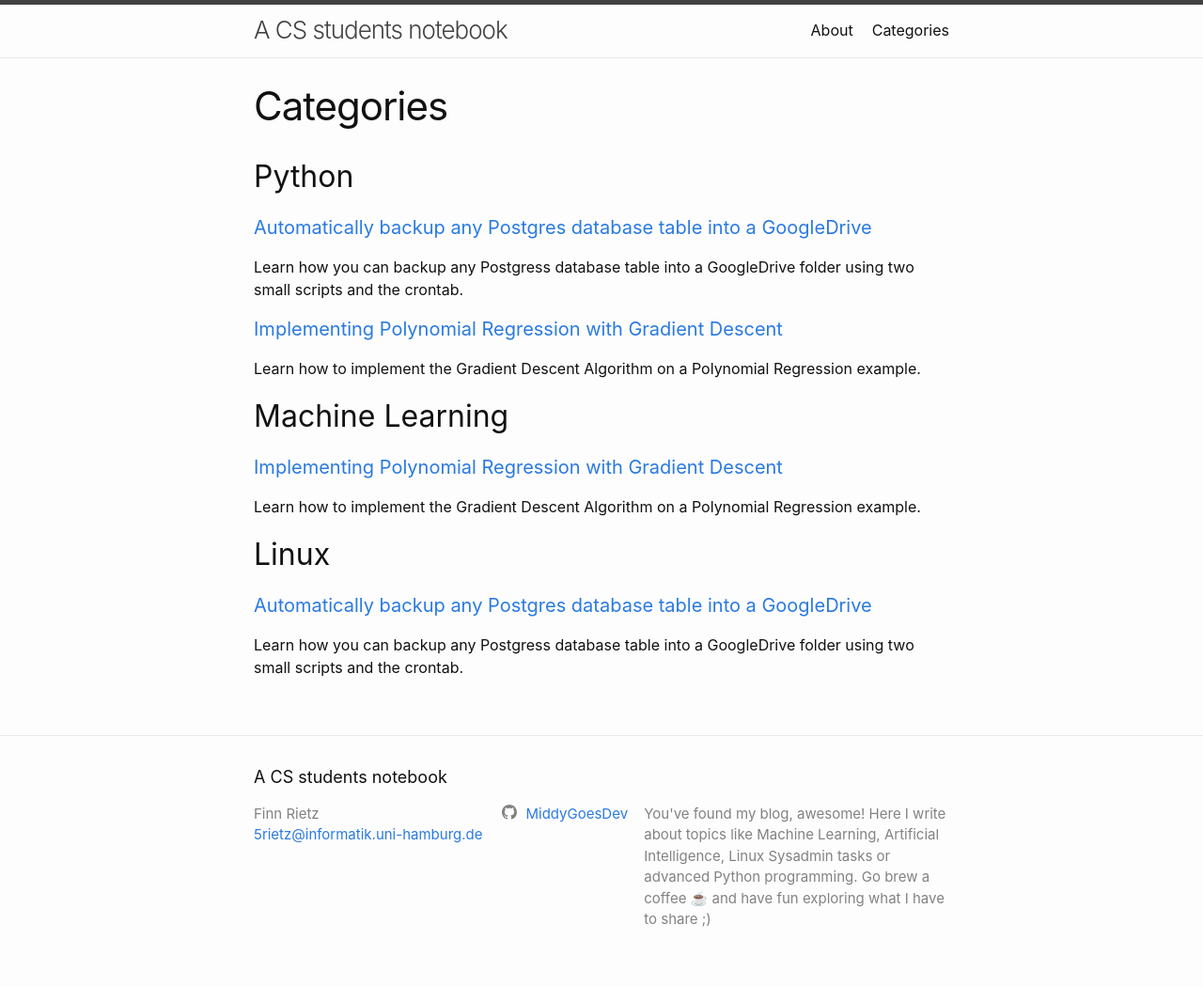
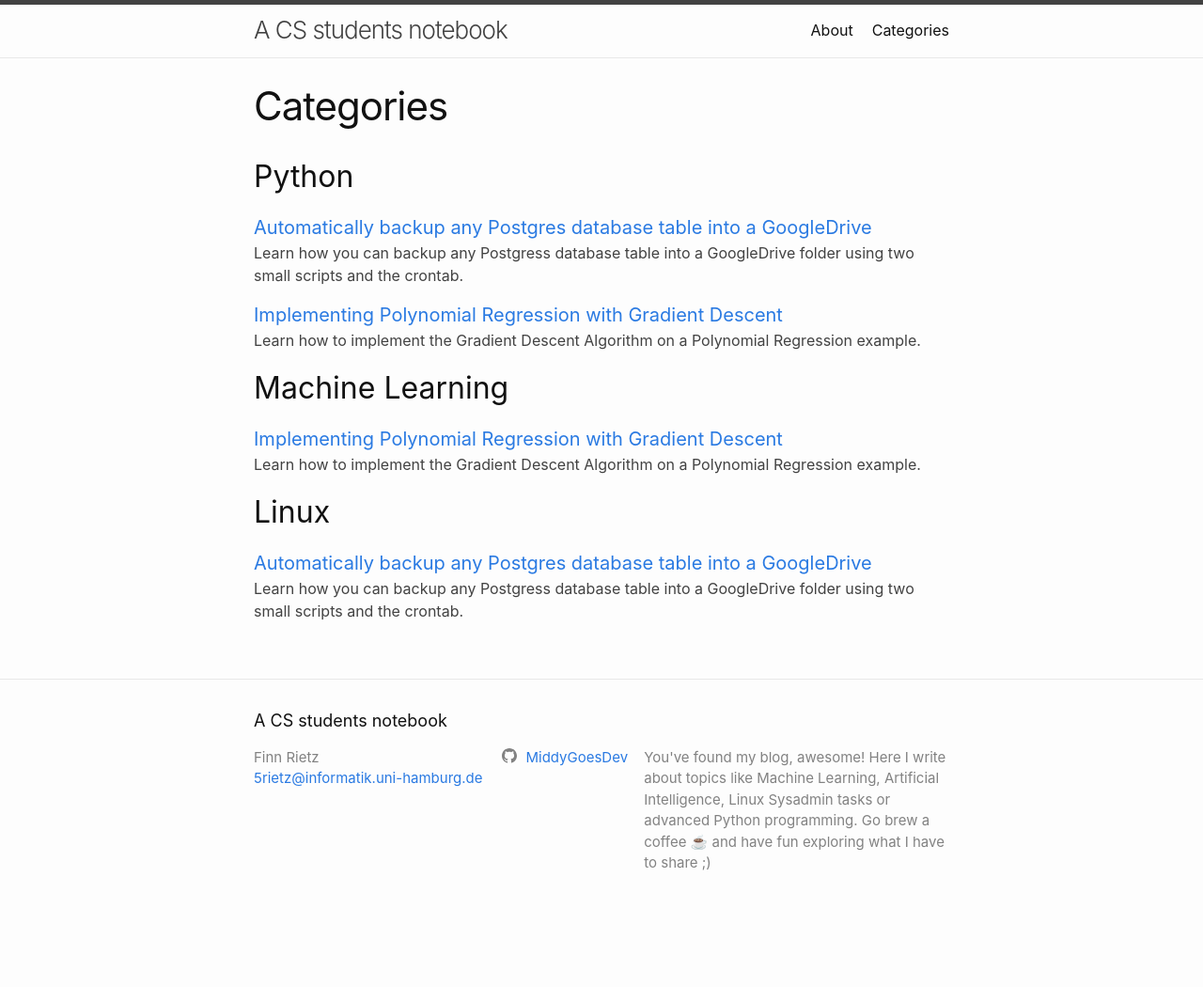
Before and after one commit to frietz58/frietz58.github.io, a Jekyll site: the page built from categories.html, in a window 1280 px wide. Shown: the whole page at 94% size. Built offline with Jekyll 4.4.1, drawn with Linux system fonts in a browser that asks for light colours; after the commit the page ends 990 px from its top, so only the background shows below that.

Commit message:
add custom css classes and overrides

```diff
--- a/assets/main.scss
+++ b/assets/main.scss
@@ -13,6 +13,22 @@
     padding-bottom: 15px;
 }
 
-.highlight_one{
+.text-highlight-red{
     color: #d14
 }
+
+.text-highlight-gray {
+    color: #828282
+}
+
+.post-summary{
+    color: #424242;
+}
+
+.no-margin-bot{
+    margin-bottom: 0px;
+}
+
+.small-bot-marg{
+    margin-bottom: 15px;
+}
```
